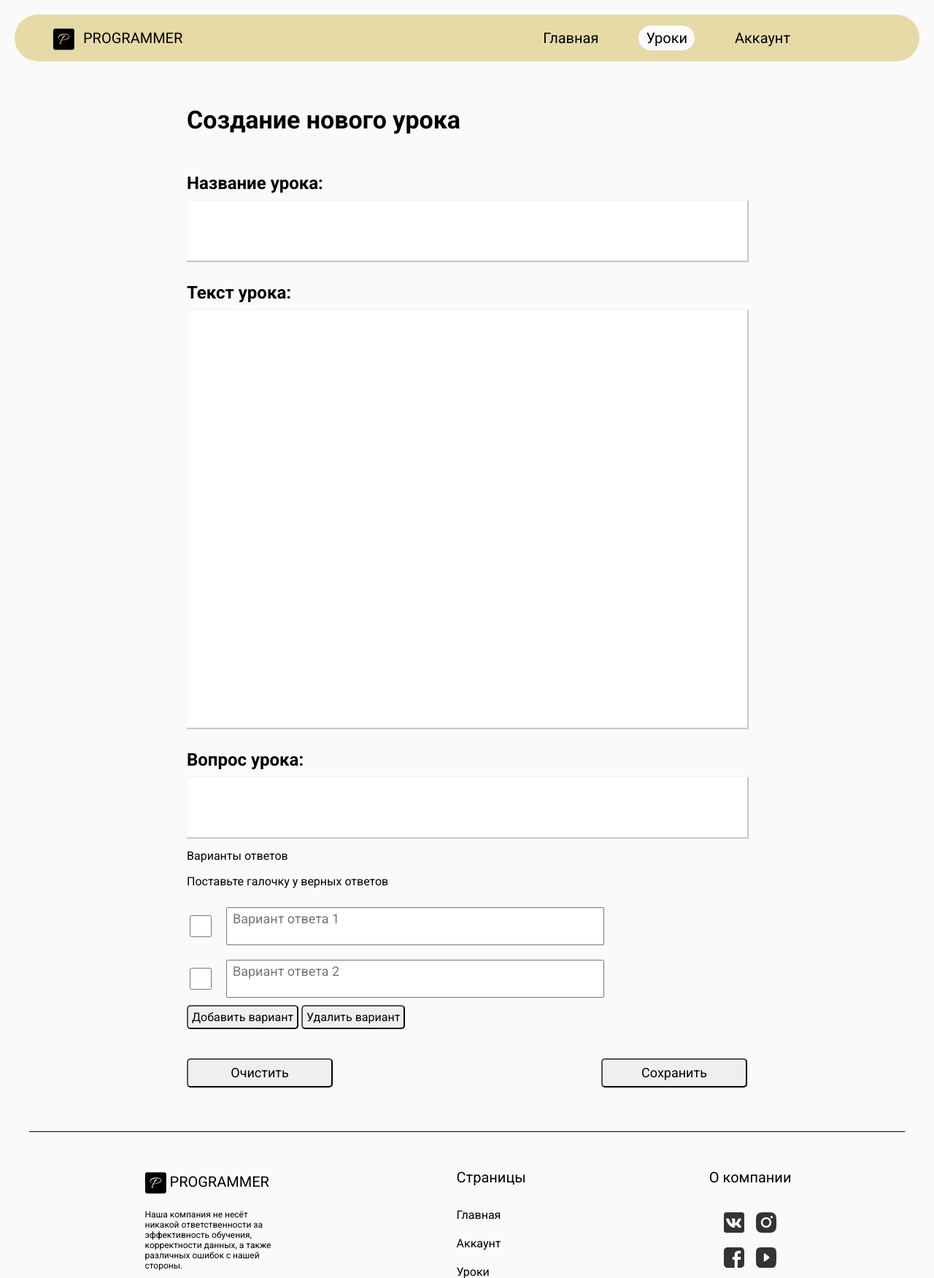
After one commit to GodgonShlem/kursovaia, a Flask app: page /lessoncreate in a window 1280 px wide. The commit adds this page. Shown: the top 1751 px of the page at 73% size. Run offline with Flask 3, Linux system fonts and the light colour scheme.

Commit message:
Страница для создания уроков
Создана страница для создания уроков а также стили для неё и небольшой скрипт

```diff
--- a/app.py
+++ b/app.py
@@ -40,8 +40,8 @@ class UsersPassed(db.Model):
     __tablename__ = 'userspassed'
     id = db.Column(db.Integer, primary_key=True)
     user = db.Column(db.ForeignKey('users.username'), nullable=False)
+    is_passed = db.Column(db.String(300), default = False,nullable=False)
     lesson_id = db.Column(db.ForeignKey('lessons.id'), nullable=False)
-    is_passed = db.Column(db.String(300), default = False,nullable=False)
 
 @app.route('/', methods=['GET','POST'])
 def index():
@@ -50,6 +50,10 @@ def index():
 @app.route('/lessons', methods=['GET','POST'])
 def lessons():
     return render_template('lessons.html', active_page='lessons')
+
+@app.route('/lessoncreate', methods=['GET','POST'])
+def lessonsadmin():
+    return render_template('lessoncreate.html', active_page='lessons')
 
 @app.route('/account', methods=['GET','POST'])
 def account():
--- /dev/null
+++ b/static/css/interactions.scss
@@ -0,0 +1,79 @@
+@use 'variables';
+.interactions {
+    width: 60%;
+    margin: 60px auto;
+    padding: 0 20px;
+    .interactions-form {
+        .interactions-form-group:nth-of-type(2) .interactions-form-group-input {
+            height: 550px;
+        }
+        .interactions-form-title {
+            font-size: 34px;
+        }
+        .interactions-form-message {
+            font-size: 20px;
+            margin-bottom: 0;
+            text-align: center;
+        }
+        .interactions-form-group {
+            display: flex;
+            flex-direction: column;
+            .interactions-form-group-label {
+                font-size: 24px;
+                font-weight: bold;
+                margin: 30px 0 10px 0;
+            }
+            .interactions-form-group-input {
+                border: 1px solid rgba(255, 255, 255, 0.2);
+                box-shadow: 1px 1px 1px 1px rgba(0, 0, 0, 0.197);
+                height: 60px;
+                resize: none;
+                font-size: 22px;
+                padding: 10px 5px;
+                &:focus {
+                    outline: none;
+                }
+            }
+        }
+        .interactions-form-questions{
+            .interactions-form-questions-elem{
+                display: flex;
+                align-items: center;
+                .interactions-form-questions-elem-input{
+                    padding: 4px 8px;
+                    font-size: 18px;
+                    margin: 10px 0;
+                    width: 500px;
+                    resize: none;
+                }
+                .interactions-form-questions-elem-check{
+                    width: 30px;
+                    height: 30px;
+                    margin-right: 20px;
+                }
+            }
+            .interactions-form-questions-btns {
+                width: fit-content;
+                padding: 5px;
+                font-size: 16px;
+                border-radius: 5px;
+                cursor: pointer;
+            }
+        }
+        .interactions-form-group-btns {
+            display: flex;
+            flex-direction: row;
+            justify-content: space-between;
+            margin: 40px 0;
+
+            .interactions-form-group-btns-btn {
+                display: block;
+                width: 200px;
+                font-size: 18px;
+                height: 40px;
+                border-radius: 5px;
+                cursor: pointer;
+            }
+        }
+    }
+}
--- a/static/css/main.css
+++ b/static/css/main.css
@@ -309,23 +308,97 @@ html {
   display: flex;
   justify-content: center;
   gap: 20px;
-  flex-wrap: wrap; /* Позволяет кнопкам переноситься на новую строку на маленьких экранах */
+  flex-wrap: wrap;
 }
-.call-to-action-div .register-button,
-.call-to-action-div .browse-tutorials-button {
+.call-to-action-div .register-button, .call-to-action-div .browse-tutorials-button {
   display: inline-block;
   padding: 15px 30px;
   font-size: 16px;
   text-decoration: none;
   border-radius: 5px;
-  transition: background-color 0.3s ease; /* Плавное изменение цвета при наведении */
+  transition: background-color 0.3s ease;
   min-width: 200px;
   text-align: center;
   color: black;
 }
 .call-to-action-div .register-button {
-  background-color: #e6daa6; /* Синий цвет */
+  background-color: #e6daa6;
 }
 .call-to-action-div .register-button:hover {
-  background-color: #d3c99a; /* Более темный синий */
+  background-color: #d3c99a;
 }
+
+.interactions {
+  width: 60%;
+  margin: 60px auto;
+  padding: 0 20px;
+}
+.interactions .interactions-form .interactions-form-group:nth-of-type(2) .interactions-form-group-input {
+  height: 550px;
+}
+.interactions .interactions-form .interactions-form-title {
+  font-size: 34px;
+}
+.interactions .interactions-form .interactions-form-message {
+  font-size: 20px;
+  margin-bottom: 0;
+  text-align: center;
+}
+.interactions .interactions-form .interactions-form-group {
+  display: flex;
+  flex-direction: column;
+}
+.interactions .interactions-form .interactions-form-group .interactions-form-group-label {
+  font-size: 24px;
+  font-weight: bold;
+  margin: 30px 0 10px 0;
+}
+.interactions .interactions-form .interactions-form-group .interactions-form-group-input {
+  border: 1px solid rgba(255, 255, 255, 0.2);
+  box-shadow: 1px 1px 1px 1px rgba(0, 0, 0, 0.197);
+  height: 60px;
+  resize: none;
+  font-size: 22px;
+  padding: 10px 5px;
+}
+.interactions .interactions-form .interactions-form-group .interactions-form-group-input:focus {
+  outline: none;
+}
+.interactions .interactions-form .interactions-form-questions .interactions-form-questions-elem {
+  display: flex;
+  align-items: center;
+}
+.interactions .interactions-form .interactions-form-questions .interactions-form-questions-elem .interactions-form-questions-elem-input {
+  padding: 4px 8px;
+  font-size: 18px;
+  margin: 10px 0;
+  width: 500px;
+  resize: none;
+}
+.interactions .interactions-form .interactions-form-questions .interactions-form-questions-elem .interactions-form-questions-elem-check {
+  width: 30px;
+  height: 30px;
+  margin-right: 20px;
+}
+.interactions .interactions-form .interactions-form-questions .interactions-form-questions-btns {
+  width: -moz-fit-content;
+  width: fit-content;
+  padding: 5px;
+  font-size: 16px;
+  border-radius: 5px;
+  cursor: pointer;
+}
+.interactions .interactions-form .interactions-form-group-btns {
+  display: flex;
+  flex-direction: row;
+  justify-content: space-between;
+  margin: 40px 0;
+}
+.interactions .interactions-form .interactions-form-group-btns .interactions-form-group-btns-btn {
+  display: block;
+  width: 200px;
+  font-size: 18px;
+  height: 40px;
+  border-radius: 5px;
+  cursor: pointer;
+}
--- a/static/css/main.scss
+++ b/static/css/main.scss
@@ -1,3 +1,4 @@
 @import 'pattern.scss';
 @import 'account.scss';
 @import 'index.scss';
+@import 'interactions.scss';
--- /dev/null
+++ b/static/scripts/creator.js
@@ -0,0 +1,29 @@
+const interactionsBtnClrear = document.getElementById('interactions-btn-clear');
+const interactionsBtnSubmit = document.getElementById('interactions-btn-submit');
+
+interactionsBtnClrear.addEventListener('click', () => {
+    if(confirm('Вы уверены что хотите очистить поля?')){
+        document.querySelector('.interactions-form').reset();
+    }
+})
+
+function addAnswer(){
+    const checkboxes = document.querySelectorAll('input[name="is-correct"]');
+    const lastCheckboxValue = checkboxes.length > 0 ? checkboxes[checkboxes.length - 1].value : 0;
+    const newCheckbox = parseInt(lastCheckboxValue) + 1;
+    const answerOptions = document.getElementById('answer-options');
+    const newAnswerDiv = document.createElement('div');
+    newAnswerDiv.classList.add("interactions-form-questions-elem");
+    newAnswerDiv.innerHTML = `
+        <input type="checkbox" name="is-correct" class="interactions-form-questions-elem-check" value="${newCheckbox}">
+        <textarea type="text" name="answer-text" class="interactions-form-questions-elem-input" placeholder="Вариант ответа ${newCheckbox}"></textarea><br>
+    `;
+    answerOptions.appendChild(newAnswerDiv);
+}
+function removeAnswer() {
+    const answerOptions = document.getElementById('answer-options');
+    const lastAnswerDiv = answerOptions.lastElementChild;
+    if (lastAnswerDiv) {
+      answerOptions.removeChild(lastAnswerDiv);
+    }
+}
--- /dev/null
+++ b/templates/lessoncreate.html
@@ -0,0 +1,42 @@
+{% extends 'pattern.html' %}
+{% block main %}
+<div class="interactions">
+    <form method="post" class="interactions-form" enctype="multipart/form-data">
+        <h1 class="interactions-form-title">Создание нового урока</h1>
+        <p class="interactions-form-message" id="interactions-message"></p>
+        <div class="interactions-form-group">
+            <label for="lesson-title" class="interactions-form-group-label">Название урока:</label>
+            <textarea name="lesson-title" class="interactions-form-group-input" required></textarea>
+        </div>
+        <div class="interactions-form-group">
+            <label for="lesson-text" class="interactions-form-group-label">Текст урока:</label>
+            <textarea name="lesson-text" class="interactions-form-group-input" required></textarea>
+        </div>
+        <div class="interactions-form-group">
+            <label for="lesson-questions" class="interactions-form-group-label">Вопрос урока:</label>
+            <textarea name="lesson-questions" class="interactions-form-group-input"></textarea>
+            <div class="interactions-form-questions">
+                <p class="interactions-form-questions-title">Варианты ответов</p>
+                <p class="interactions-form-questions-title">Поставьте галочку у верных ответов</p>
+                <div class="interactions-form-questions-options" id="answer-options">
+                    <div class="interactions-form-questions-elem">
+                        <input type="checkbox" name="is-correct" class="interactions-form-questions-elem-check" value="1">
+                        <textarea type="text" name="answer-text" class="interactions-form-questions-elem-input" placeholder="Вариант ответа 1"></textarea><br>
+                    </div>
+                    <div class="interactions-form-questions-elem">
+                        <input type="checkbox" name="is-correct" class="interactions-form-questions-elem-check" value="2">
+                        <textarea type="text" name="answer-text" class="interactions-form-questions-elem-input" placeholder="Вариант ответа 2"></textarea><br>
+                    </div>
+                </div>
+                <button type="button" class="interactions-form-questions-btns" onclick="addAnswer()">Добавить вариант</button>
+                <button type="button" class="interactions-form-questions-btns" onclick="removeAnswer()">Удалить вариант</button>
+            </div>
+        </div>
+        <div class="interactions-form-group-btns">
+            <button class="interactions-form-group-btns-btn" id="interactions-btn-clear">Очистить</button>
+            <button type="submit" class="interactions-form-group-btns-btn" id="interactions-btn-submit">Сохранить</button>
+        </div>
+    </form>
+</div>
+<script src="../static/scripts/creator.js"></script>
+{% endblock %}
--- a/templates/lessons.html
+++ b/templates/lessons.html
@@ -1 +1,4 @@
 {% extends 'pattern.html' %}
+{% block main %}
+<a href="lessoncreate">Создать урок</a>
+{% endblock %}
```
Also changed, not shown: other parts of static/css/main.css (+12 -13 lines), static/css/index.scss (+14 -15 lines).
